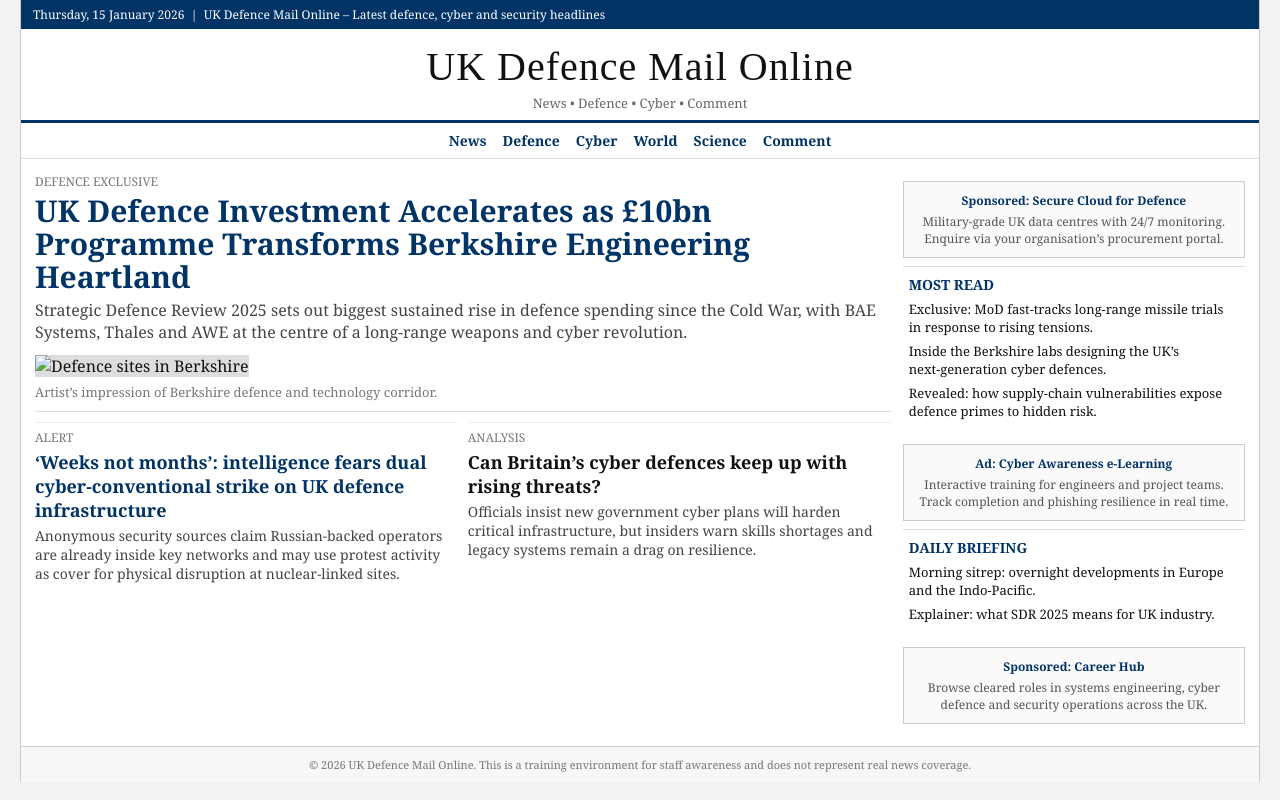
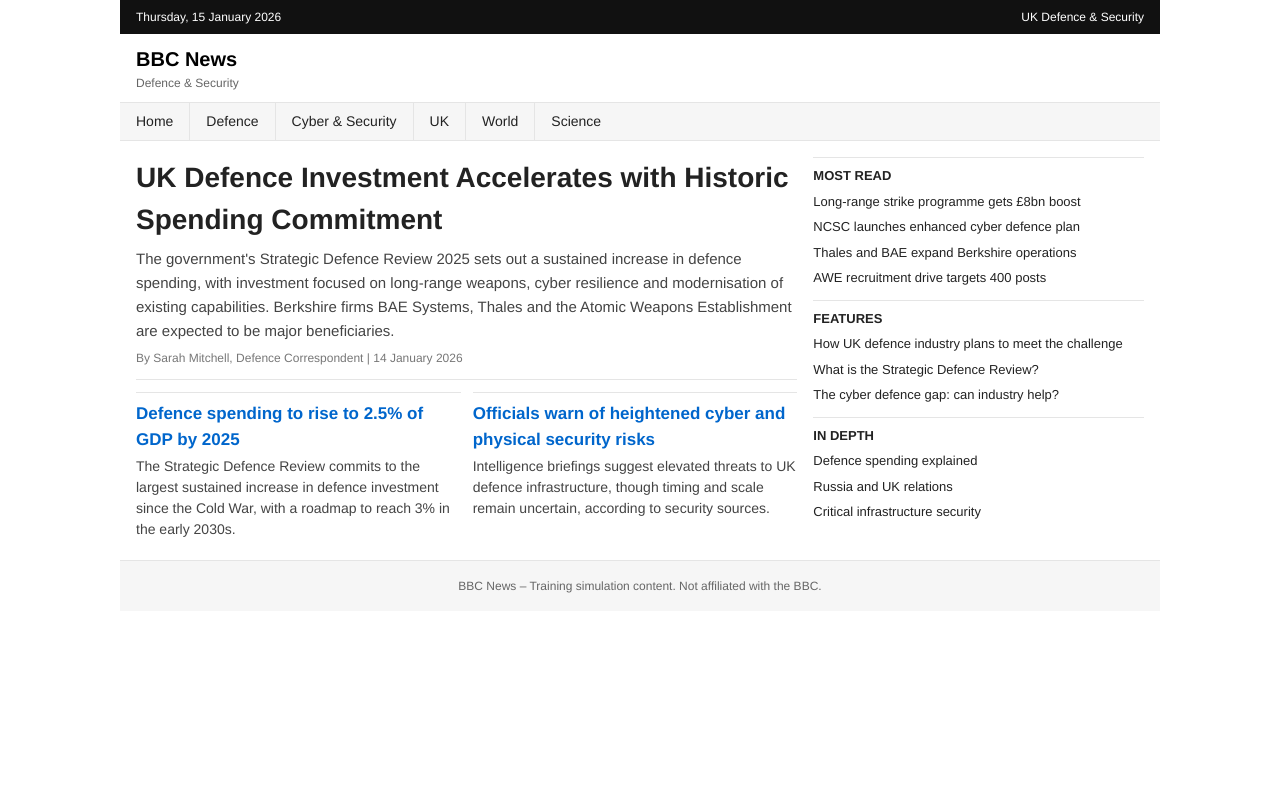
Before and after one commit to ScrabbleMonkey/AI-playground, a plain HTML site: page index.html in a window 1280 px wide. Drawn offline with Linux system fonts and the light colour scheme.

Commit message:
Update index.html

```diff
--- a/index.html
+++ b/index.html
@@ -2,253 +2,230 @@
 <html lang="en">
 <head>
     <meta charset="UTF-8">
-    <title>UK Defence Mail Online – News, Defence, Cyber &amp; Opinion</title>
+    <title>BBC News – Defence &amp; Security</title>
     <meta name="viewport" content="width=device-width, initial-scale=1.0">
     <style>
         *{box-sizing:border-box;margin:0;padding:0}
         body{
-            font-family:Georgia,"Times New Roman",serif;
-            background:#f2f2f2;
-            color:#111;
+            font-family:"Helvetica Neue",Helvetica,Arial,sans-serif;
+            background:#fff;
+            color:#222;
+            line-height:1.5;
         }
-        a{text-decoration:none;color:#003366}
+        a{color:#0066cc;text-decoration:none}
         a:hover{text-decoration:underline}
         .page{
-            max-width:1240px;
+            max-width:1040px;
             margin:0 auto;
             background:#fff;
-            border-left:1px solid #ccc;
-            border-right:1px solid #ccc;
         }
         /* MASTHEAD */
         .top-bar{
-            background:#003366;
+            background:#111;
             color:#fff;
-            padding:6px 12px;
+            padding:8px 16px;
             font-size:12px;
+            display:flex;
+            justify-content:space-between;
         }
-        .masthead{
-            text-align:center;
-            padding:14px 10px 8px;
-            border-bottom:3px solid #003366;
+        .logo-bar{
+            background:#fff;
+            padding:10px 16px;
+            border-bottom:1px solid #e5e5e5;
         }
-        .masthead-title{
-            font-family:"Times New Roman",serif;
-            font-size:40px;
-            letter-spacing:1px;
+        .logo{
+            font-size:20px;
+            font-weight:bold;
+            color:#000;
         }
-        .masthead-sub{
-            font-size:13px;
+        .logo-sub{
+            font-size:12px;
             color:#666;
-            margin-top:4px;
         }
-        .nav{
+        .nav-bar{
+            background:#f6f6f6;
+            border-bottom:1px solid #e5e5e5;
+            padding:0;
             display:flex;
             flex-wrap:wrap;
-            justify-content:center;
-            gap:16px;
-            padding:8px 10px;
-            border-bottom:1px solid #ddd;
+        }
+        .nav-bar a{
+            padding:8px 16px;
+            display:block;
+            color:#222;
             font-size:14px;
-            font-weight:bold;
+            font-weight:500;
+            border-right:1px solid #e5e5e5;
         }
-        .nav a{color:#003366}
+        .nav-bar a:last-child{border-right:none}
+        .nav-bar a:hover{background:#e5e5e5}
 
         /* LAYOUT */
         .content{
             display:grid;
-            grid-template-columns:3fr 1.2fr;
-            gap:12px;
-            padding:14px;
+            grid-template-columns:2fr 1fr;
+            gap:16px;
+            padding:16px;
         }
-        @media(max-width:900px){
+        @media(max-width:768px){
             .content{grid-template-columns:1fr}
         }
 
-        /* MAIN COLUMN */
+        /* LEAD STORY */
         .lead{
-            border-bottom:1px solid #ddd;
-            padding-bottom:10px;
-            margin-bottom:10px;
+            border-bottom:1px solid #e5e5e5;
+            padding-bottom:12px;
+            margin-bottom:12px;
         }
-        .lead h1{
-            font-size:30px;
-            line-height:1.1;
+        .lead-headline{
+            font-size:28px;
+            font-weight:bold;
             margin-bottom:6px;
+            color:#222;
         }
-        .lead .summary{
-            font-size:16px;
+        .lead-summary{
+            font-size:15px;
             color:#444;
             margin-bottom:6px;
+            line-height:1.6;
         }
         .meta{
             font-size:12px;
             color:#777;
+        }
+
+        /* STORY GRID */
+        .story-grid{
+            display:grid;
+            grid-template-columns:1fr 1fr;
+            gap:12px;
+        }
+        @media(max-width:600px){
+            .story-grid{grid-template-columns:1fr}
+        }
+        .story{
+            border-top:1px solid #e5e5e5;
+            padding-top:8px;
+        }
+        .story-headline{
+            font-size:17px;
+            font-weight:bold;
             margin-bottom:4px;
         }
-        .lead img{
-            width:100%;
-            height:220px;
-            object-fit:cover;
-            background:#ddd;
-            margin:6px 0;
+        .story-summary{
+            font-size:14px;
+            color:#444;
+            margin-bottom:4px;
         }
 
-        .sub-grid{
-            display:grid;
-            grid-template-columns:1fr 1fr;
-            gap:10px;
-        }
-        @media(max-width:700px){
-            .sub-grid{grid-template-columns:1fr}
-        }
-        .teaser{
-            border-top:1px solid #eee;
-            padding-top:6px;
-            font-size:14px;
-        }
-        .teaser h2{
-            font-size:18px;
-            margin-bottom:4px;
-        }
-        .teaser p{
-            font-size:14px;
-            color:#444;
-        }
-
-        /* SIDEBAR – "RIGHT RAIL" */
-        .sidebar-block{
-            border-top:1px solid #ddd;
-            padding:8px 6px 10px;
+        /* SIDEBAR */
+        .sidebar-box{
+            border-top:1px solid #e5e5e5;
+            padding-top:8px;
+            margin-bottom:12px;
         }
         .sidebar-title{
-            font-size:14px;
+            font-size:13px;
             font-weight:bold;
-            color:#003366;
+            text-transform:uppercase;
+            color:#222;
             margin-bottom:6px;
-            text-transform:uppercase;
         }
-        .side-link{
+        .sidebar-link{
             font-size:13px;
             margin-bottom:6px;
-        }
-
-        /* AD BOXES */
-        .ad{
-            border:1px solid #ccc;
-            background:#fafafa;
-            padding:10px;
-            text-align:center;
-            font-size:12px;
-            color:#555;
-            margin:8px 0;
-        }
-        .ad-title{
-            font-weight:bold;
-            margin-bottom:4px;
-            color:#003366;
+            line-height:1.5;
         }
 
         .footer{
-            border-top:1px solid #ccc;
-            padding:10px;
-            font-size:11px;
-            color:#777;
+            border-top:1px solid #e5e5e5;
+            padding:16px;
+            font-size:12px;
+            color:#666;
             text-align:center;
-            background:#f7f7f7;
+            background:#f6f6f6;
         }
     </style>
 </head>
 <body>
 <div class="page">
     <div class="top-bar">
-        Thursday, 15 January 2026 &nbsp;|&nbsp; UK Defence Mail Online – Latest defence, cyber and security headlines
+        <span>Thursday, 15 January 2026</span>
+        <span>UK Defence &amp; Security</span>
     </div>
 
-    <header class="masthead">
-        <div class="masthead-title">UK Defence Mail Online</div>
-        <div class="masthead-sub">News • Defence • Cyber • Comment</div>
-    </header>
+    <div class="logo-bar">
+        <div class="logo">BBC News</div>
+        <div class="logo-sub">Defence &amp; Security</div>
+    </div>
 
-    <nav class="nav">
-        <a href="#">News</a>
+    <nav class="nav-bar">
+        <a href="#">Home</a>
         <a href="#">Defence</a>
-        <a href="#">Cyber</a>
+        <a href="#">Cyber &amp; Security</a>
+        <a href="#">UK</a>
         <a href="#">World</a>
         <a href="#">Science</a>
-        <a href="#">Comment</a>
     </nav>
 
     <main class="content">
-        <!-- MAIN COLUMN -->
         <section>
             <article class="lead">
-                <div class="meta">DEFENCE EXCLUSIVE</div>
-                <a href="article-1.html">
-                    <h1>UK Defence Investment Accelerates as £10bn Programme Transforms Berkshire Engineering Heartland</h1>
-                </a>
-                <p class="summary">
-                    Strategic Defence Review 2025 sets out biggest sustained rise in defence spending since the Cold War, with BAE Systems, Thales and AWE at the centre of a long‑range weapons and cyber revolution.
+                <h1 class="lead-headline">UK Defence Investment Accelerates with Historic Spending Commitment</h1>
+                <p class="lead-summary">
+                    The government's Strategic Defence Review 2025 sets out a sustained increase in defence spending, with investment focused on long-range weapons, cyber resilience and modernisation of existing capabilities. Berkshire firms BAE Systems, Thales and the Atomic Weapons Establishment are expected to be major beneficiaries.
                 </p>
-                <img alt="Defence sites in Berkshire" />
-                <p style="font-size:13px;color:#777;">Artist’s impression of Berkshire defence and technology corridor.</p>
+                <p class="meta">By Sarah Mitchell, Defence Correspondent | 14 January 2026</p>
             </article>
 
-            <div class="sub-grid">
-                <article class="teaser">
-                    <div class="meta">ALERT</div>
-                    <a href="article-2.html">
-                        <h2>‘Weeks not months’: intelligence fears dual cyber‑conventional strike on UK defence infrastructure</h2>
+            <div class="story-grid">
+                <article class="story">
+                    <a href="article-1.html">
+                        <h2 class="story-headline">Defence spending to rise to 2.5% of GDP by 2025</h2>
                     </a>
-                    <p>
-                        Anonymous security sources claim Russian‑backed operators are already inside key networks and may use protest activity as cover for physical disruption at nuclear‑linked sites.
+                    <p class="story-summary">
+                        The Strategic Defence Review commits to the largest sustained increase in defence investment since the Cold War, with a roadmap to reach 3% in the early 2030s.
                     </p>
                 </article>
 
-                <article class="teaser">
-                    <div class="meta">ANALYSIS</div>
-                    <h2>Can Britain’s cyber defences keep up with rising threats?</h2>
-                    <p>
-                        Officials insist new government cyber plans will harden critical infrastructure, but insiders warn skills shortages and legacy systems remain a drag on resilience.
+                <article class="story">
+                    <a href="article-2.html">
+                        <h2 class="story-headline">Officials warn of heightened cyber and physical security risks</h2>
+                    </a>
+                    <p class="story-summary">
+                        Intelligence briefings suggest elevated threats to UK defence infrastructure, though timing and scale remain uncertain, according to security sources.
                     </p>
                 </article>
             </div>
         </section>
 
-        <!-- SIDEBAR -->
         <aside>
-            <div class="ad">
-                <div class="ad-title">Sponsored: Secure Cloud for Defence</div>
-                Military‑grade UK data centres with 24/7 monitoring. Enquire via your organisation’s procurement portal.
+            <div class="sidebar-box">
+                <div class="sidebar-title">Most read</div>
+                <div class="sidebar-link">Long-range strike programme gets £8bn boost</div>
+                <div class="sidebar-link">NCSC launches enhanced cyber defence plan</div>
+                <div class="sidebar-link">Thales and BAE expand Berkshire operations</div>
+                <div class="sidebar-link">AWE recruitment drive targets 400 posts</div>
             </div>
 
-            <div class="sidebar-block">
-                <div class="sidebar-title">Most read</div>
-                <div class="side-link">Exclusive: MoD fast‑tracks long‑range missile trials in response to rising tensions.</div>
-                <div class="side-link">Inside the Berkshire labs designing the UK’s next‑generation cyber defences.</div>
-                <div class="side-link">Revealed: how supply‑chain vulnerabilities expose defence primes to hidden risk.</div>
+            <div class="sidebar-box">
+                <div class="sidebar-title">Features</div>
+                <div class="sidebar-link">How UK defence industry plans to meet the challenge</div>
+                <div class="sidebar-link">What is the Strategic Defence Review?</div>
+                <div class="sidebar-link">The cyber defence gap: can industry help?</div>
             </div>
 
-            <div class="ad">
-                <div class="ad-title">Ad: Cyber Awareness e‑Learning</div>
-                Interactive training for engineers and project teams. Track completion and phishing resilience in real time.
-            </div>
-
-            <div class="sidebar-block">
-                <div class="sidebar-title">Daily briefing</div>
-                <div class="side-link">Morning sitrep: overnight developments in Europe and the Indo‑Pacific.</div>
-                <div class="side-link">Explainer: what SDR 2025 means for UK industry.</div>
-            </div>
-
-            <div class="ad">
-                <div class="ad-title">Sponsored: Career Hub</div>
-                Browse cleared roles in systems engineering, cyber defence and security operations across the UK.
+            <div class="sidebar-box">
+                <div class="sidebar-title">In depth</div>
+                <div class="sidebar-link">Defence spending explained</div>
+                <div class="sidebar-link">Russia and UK relations</div>
+                <div class="sidebar-link">Critical infrastructure security</div>
             </div>
         </aside>
     </main>
 
     <footer class="footer">
-        © 2026 UK Defence Mail Online. This is a training environment for staff awareness and does not represent real news coverage.
+        BBC News – Training simulation content. Not affiliated with the BBC.
     </footer>
 </div>
 </body>
```
